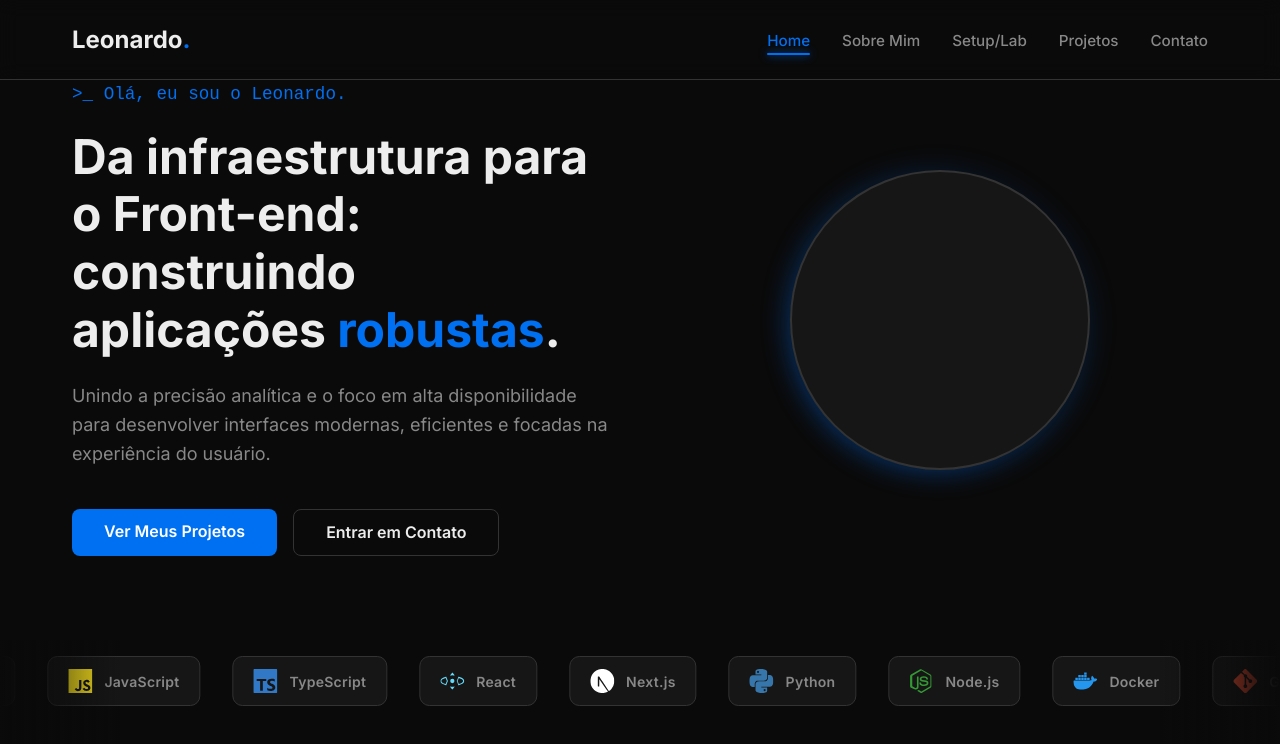
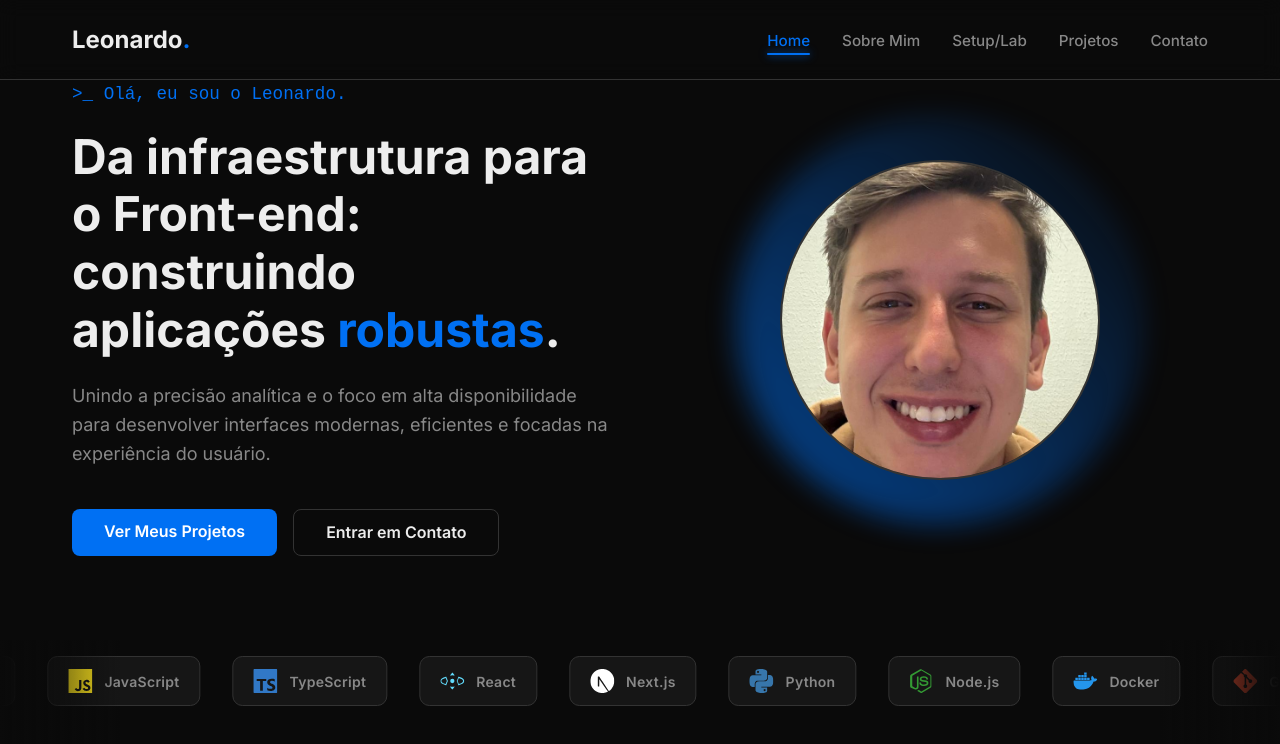
Before and after one commit to LeonardoScreminFeijo/meu-portfolio, a Next.js app: page / in a window 1280 px wide. Shown: the top 744 px of the page. Built offline with nearby package versions, Linux system fonts and the light colour scheme.

Commit message:
Adição da imagem de perfil.

```diff
--- a/src/components/Hero/Hero.module.scss
+++ b/src/components/Hero/Hero.module.scss
@@ -100,9 +100,12 @@
 
 .imageGlow {
   position: relative;
-  width: 300px;
-  height: 300px;
+  width: 410px;
+  height: 410px;
   border-radius: 50%;
+  display: flex;
+  align-items: center;
+  justify-content: center;
 
   &::before {
     content: "";
@@ -119,13 +122,24 @@
   }
 }
 
-.profilePic {
+.imageClip {
+  width: 320px;
+  height: 320px;
   border-radius: 50%;
-  object-fit: cover;
+  overflow: hidden;
+  border: 2px solid $border-color;
+  background-color: $bg-secondary;
   position: relative;
   z-index: 1;
-  border: 2px solid $border-color;
-  background-color: $bg-secondary;
+  flex-shrink: 0;
+}
+
+.profilePic {
+  width: 100% !important;
+  height: 100% !important;
+  object-fit: cover;
+  object-position: center 35%;
+  display: block;
 }
 
 @keyframes pulse {
--- a/src/components/Hero/hero.tsx
+++ b/src/components/Hero/hero.tsx
@@ -2,7 +2,9 @@
 
 import styles from "./Hero.module.scss";
 import Link from "next/link";
+import Image from "next/image";
 import { motion } from "framer-motion";
+import profilePic from "@/images/eu.jpeg";
 
 export default function Hero() {
   return (
@@ -50,11 +52,16 @@ export default function Hero() {
           transition={{ duration: 0.8, delay: 0.2 }}
         >
           <div className={styles.imageGlow}>
-            {}
-            <div
-              className={styles.profilePic}
-              style={{ width: "300px", height: "300px" }}
-            />
+            <div className={styles.imageClip}>
+              <Image
+                src={profilePic}
+                alt="Leonardo Scremin Feijó"
+                width={320}
+                height={320}
+                className={styles.profilePic}
+                priority
+              />
+            </div>
           </div>
         </motion.div>
       </div>
```
